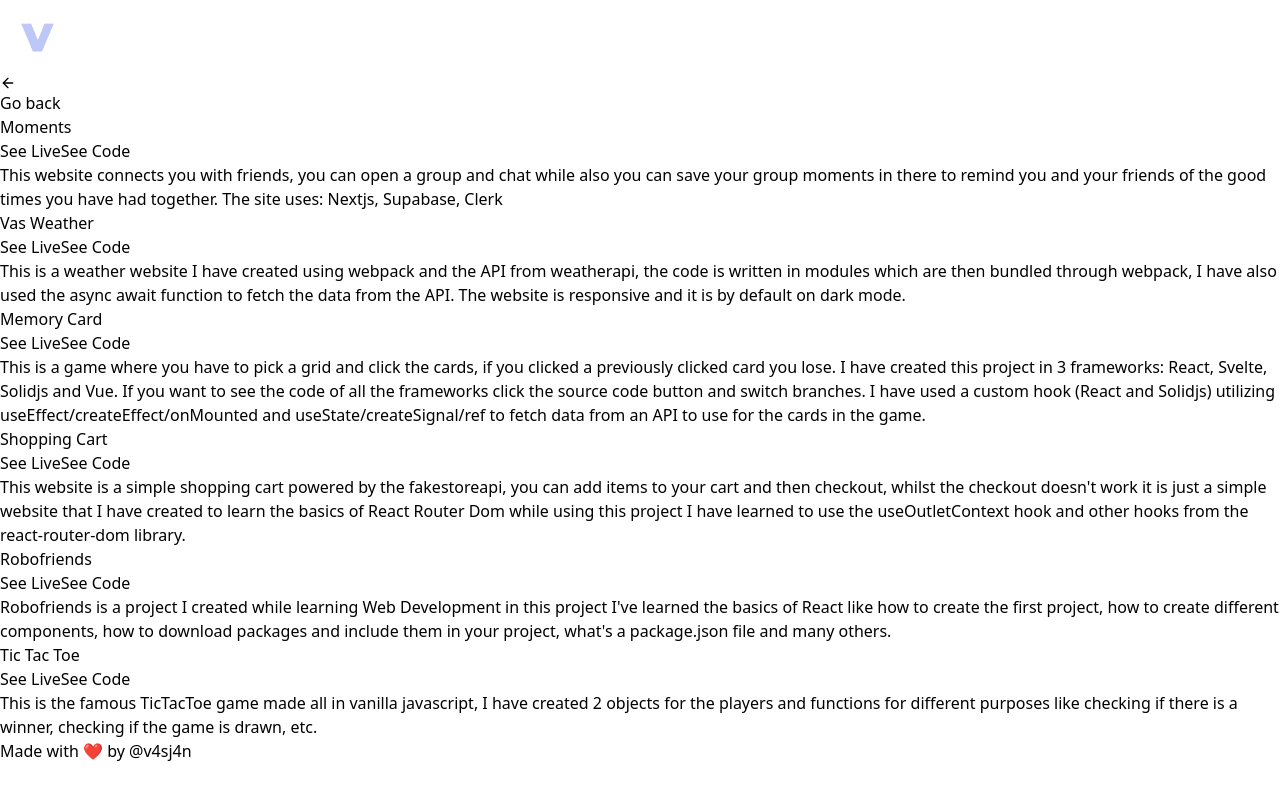
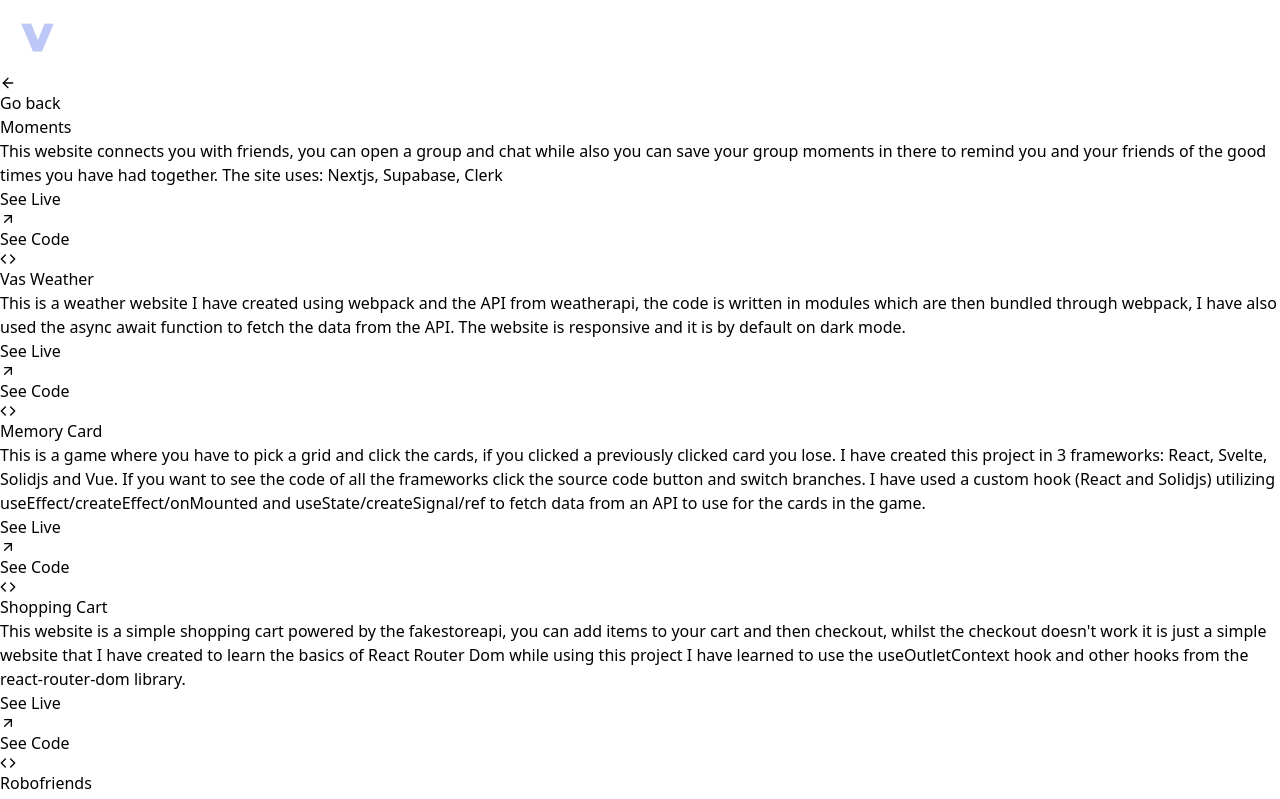
Before and after one commit to v4sj4n/v4sj4n-site, a React (Vite) app: page /projects in a window 1280 px wide. Shown: the top 799 px of the page. Built offline with nearby package versions, Linux system fonts and the light colour scheme.

Commit message:
Added space to the projects design

```diff
--- a/src/Pages/Projects.tsx
+++ b/src/Pages/Projects.tsx
@@ -1,6 +1,6 @@
 import { motion } from 'framer-motion'
 import { Block } from '../components/Block'
-import { FiArrowLeft } from 'react-icons/fi'
+import { FiArrowLeft, FiArrowUpRight, FiCode } from 'react-icons/fi'
 import { projects } from '../projects'
 
 export const Projects = () => {
@@ -34,27 +34,28 @@ export const Projects = () => {
       {projects.map(({ code, description, live, name }) => {
         return (
           <Block className='col-span-12 grid grid-cols-12 gap-4 place-items-center bg-zinc-700/50'>
-            <div className='col-span-12 md:col-span-3 w-full flex flex-col items-center justify-center'>
-              <h1 className='text-4xl md:text-3xl mb-4 text-center'>{name}</h1>
-
-              <div className='flex justify-between  items-center w-full  space-x-2'>
+            <div className='col-span-12 md:col-span-4 w-full flex flex-col items-center justify-center'>
+              <h1 className='text-4xl md:text-3xl uppercase text-center font-light my-6'>
+                {name}
+              </h1>
+            </div>
+            <div className='col-span-12 md:col-span-8 mx-2 my-4'>
+              <p className='text-justify'> {description} </p>
+            </div>
+            <div className='col-span-12 flex justify-between  items-center w-full  space-x-4 md:space-x-2'>
                 <a
-                  className='text-center border border-zinc-100 hover:bg-zinc-100 transition-color duration-200 w-1/2 hover:text-zinc-800 px-3 py-1.5 rounded-md'
+                  className='text-center border border-zinc-100 hover:bg-zinc-100 transition-color duration-200 w-1/2 hover:text-zinc-800 px-3 py-1.5 rounded-md flex items-center justify-center gap-2'
                   href={live}
                 >
-                  See Live
+                  See Live <FiArrowUpRight />
                 </a>
                 <a
-                  className=' text-center border border-zinc-100 transition-color duration-200 hover:bg-zinc-100 hover:text-zinc-800 px-3 py-1.5 rounded-md w-1/2'
+                  className=' text-center border border-zinc-100 transition-color duration-200 hover:bg-zinc-100 hover:text-zinc-800 px-3 py-1.5 rounded-md w-1/2 flex items-center justify-center gap-2'
                   href={code}
                 >
-                  See Code
+                  See Code <FiCode />
                 </a>
               </div>
-            </div>
-            <div className='col-span-12 md:col-span-9 text-pretty'>
-              <p> {description} </p>
-            </div>
           </Block>
         )
       })}
```
